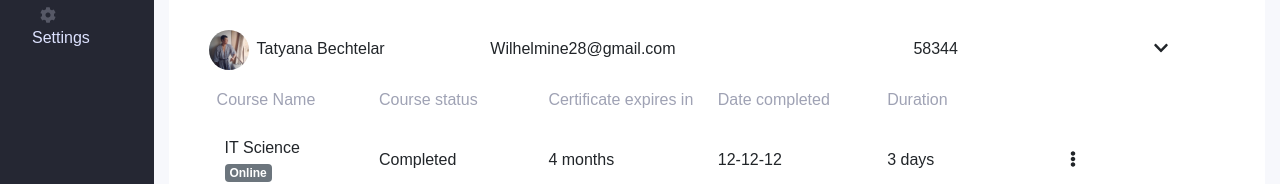
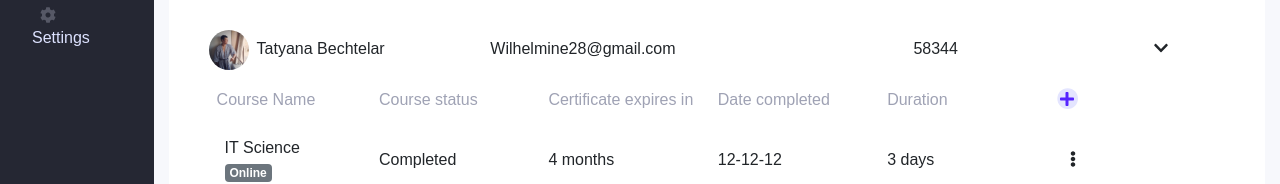
Before and after one commit to indie-rok/q-saf, a React (Create React App) app: page /students in a window 1280 px wide. Both pictures are taken after a click on the icon 1160 px from the left and 316 px from the top of the page. Shown: the part 268-452 px from the top of the page. Built offline with nearby package versions, Linux system fonts and the light colour scheme; a web font is replaced by a local one.

Commit message:
added new add training record icon

```diff
--- a/src/screens/Students/Students.css
+++ b/src/screens/Students/Students.css
@@ -64,3 +64,8 @@
   border: 0;
   height: 60px;
 }
+
+.plus-icon {
+  color: #e4e5ff;
+  cursor: pointer;
+}
--- a/src/screens/Students/index.js
+++ b/src/screens/Students/index.js
@@ -13,11 +13,14 @@ import {
 } from "react-bootstrap";
 import faker from "faker";
 import { FontAwesomeIcon } from "@fortawesome/react-fontawesome";
-import { faChevronDown, faFilter } from "@fortawesome/free-solid-svg-icons";
+import {
+  faChevronDown,
+  faFilter,
+  faPlus,
+  faCircle
+} from "@fortawesome/free-solid-svg-icons";
 import { useAccordionToggle } from "react-bootstrap/AccordionToggle";
 import DummyImage from "../../assets/avatar-dummy.jpg";
-
-import { Link } from "react-router-dom";
 
 import CustomToggle from "../../components/CustomToggleMenu";
 import studentsData from "../../data/studentScreen";
@@ -168,7 +171,27 @@ export default class Students extends Component {
                   <th width="16%">Certificate expires in</th>
                   <th width="16%">Date completed</th>
                   <th width="16%">Duration</th>
-                  <th width="16%"></th>
+                  <th width="16%">
+                    <span
+                      className="fa-layers fa-fw"
+                      style={{ cursor: "pointer" }}
+                      onClick={() =>
+                        this.setState({
+                          isTrainingRecordModalOpen: true
+                        })
+                      }
+                    >
+                      <FontAwesomeIcon
+                        icon={faCircle}
+                        size="lg"
+                        style={{ color: "#E4E5FF" }}
+                      />
+                      <FontAwesomeIcon
+                        icon={faPlus}
+                        style={{ color: "#5624FF" }}
+                      />
+                    </span>
+                  </th>
                 </tr>
               </thead>
               <tbody>
@@ -191,15 +214,8 @@ export default class Students extends Component {
                           />
 
                           <Dropdown.Menu>
-                            <Dropdown.Item
-                              eventKey="3"
-                              onClick={() =>
-                                this.setState({
-                                  isTrainingRecordModalOpen: true
-                                })
-                              }
-                            >
-                              Add Training Record
+                            <Dropdown.Item eventKey="3">
+                              Delete Record
                             </Dropdown.Item>
                             <Dropdown.Divider />
                             <Dropdown.Item eventKey="1">
```
